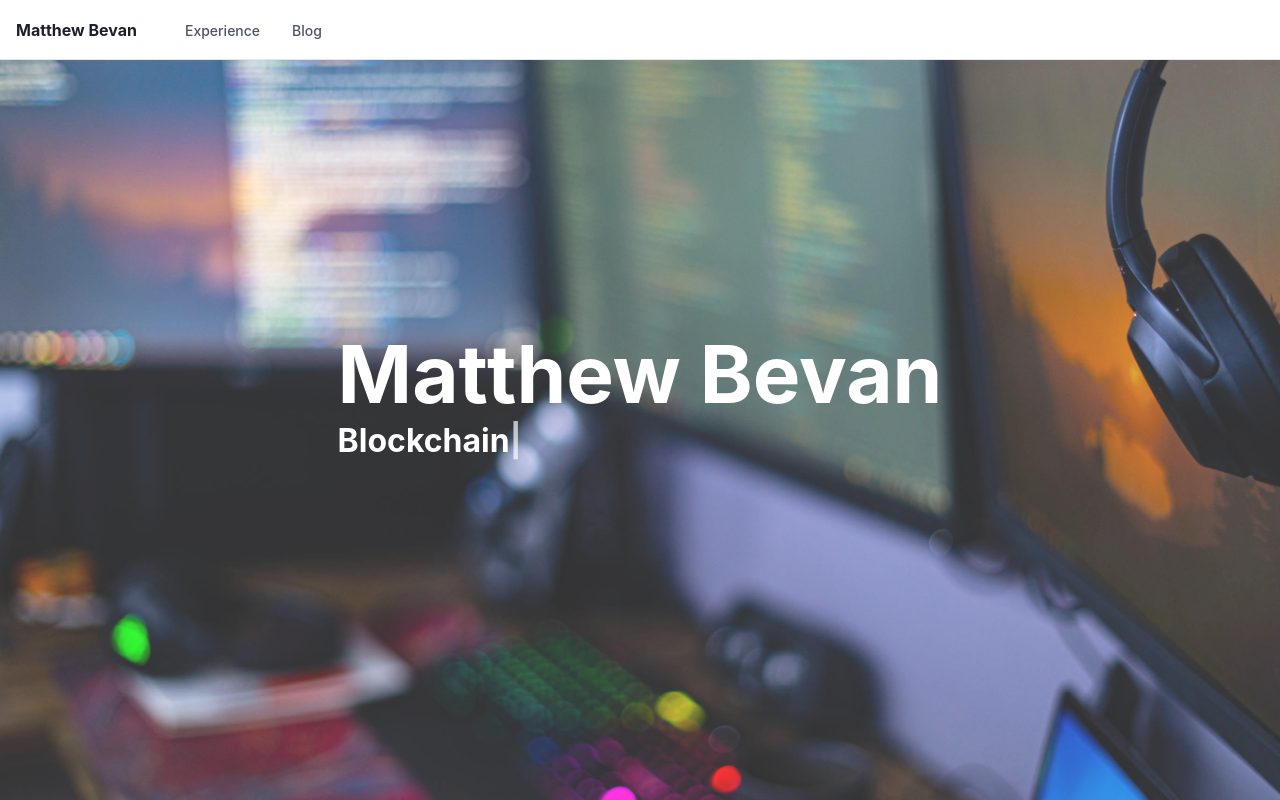
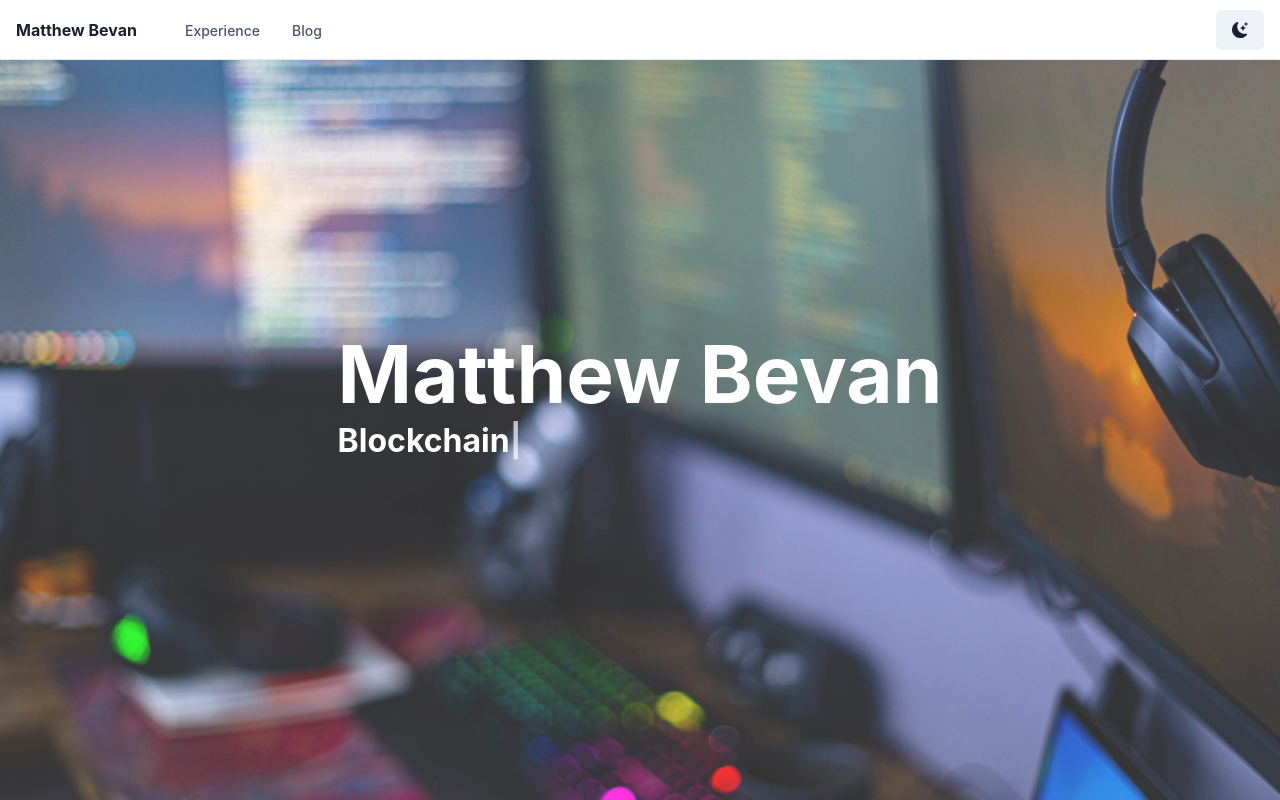
Before and after one commit to mfbevan/mfbevan-old, a Next.js app: page / in a window 1280 px wide. Built offline with nearby package versions, Linux system fonts and the light colour scheme.

Commit message:
feat: :sparkles: add color mode toggle

```diff
--- a/components/navigation/Navbar.tsx
+++ b/components/navigation/Navbar.tsx
@@ -14,6 +14,7 @@ import { HamburgerIcon, CloseIcon } from "@chakra-ui/icons";
 import { DesktopNav } from "./NavigationDesktop";
 import { MobileNav } from "./NavigationMobile";
 import { navbarTitle } from "../../content";
+import { ColorModeToggle } from "../providers/ColorModeToggle";
 
 const Navbar = () => {
   const { isOpen, onToggle } = useDisclosure();
@@ -66,6 +67,8 @@ const Navbar = () => {
             <DesktopNav />
           </Flex>
         </Flex>
+
+        <ColorModeToggle />
       </Flex>
 
       <Collapse in={isOpen} animateOpacity>
--- /dev/null
+++ b/components/providers/ColorModeToggle.tsx
@@ -0,0 +1,17 @@
+import { Button, ButtonProps, useColorMode } from "@chakra-ui/react";
+import { BsSun, BsMoonStarsFill } from "react-icons/bs";
+
+export const ColorModeToggle = (props: ButtonProps) => {
+  const { colorMode, toggleColorMode } = useColorMode();
+  return (
+    <Button
+      aria-label="Toggle Color Mode"
+      onClick={toggleColorMode}
+      _focus={{ boxShadow: "none" }}
+      w="fit-content"
+      {...props}
+    >
+      {colorMode === "light" ? <BsMoonStarsFill /> : <BsSun />}
+    </Button>
+  );
+};
--- a/package.json
+++ b/package.json
@@ -17,6 +17,7 @@
     "next": "12.2.5",
     "react": "18.2.0",
     "react-dom": "18.2.0",
+    "react-icons": "^4.4.0",
     "react-typed": "^1.2.0"
   },
   "devDependencies": {
```
Also changed, not shown: 1 other file (tests, documents, lock files or other folders).
